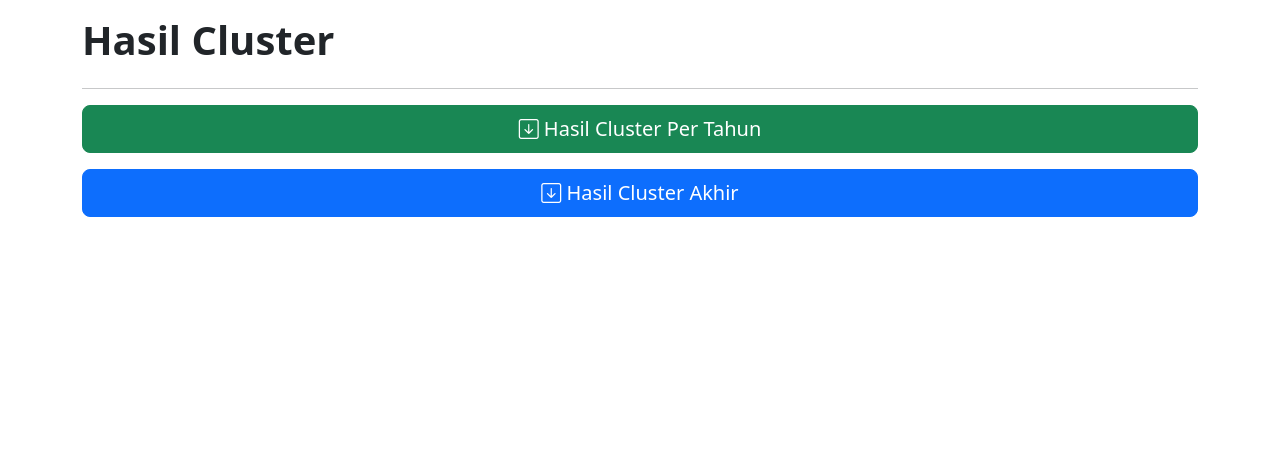
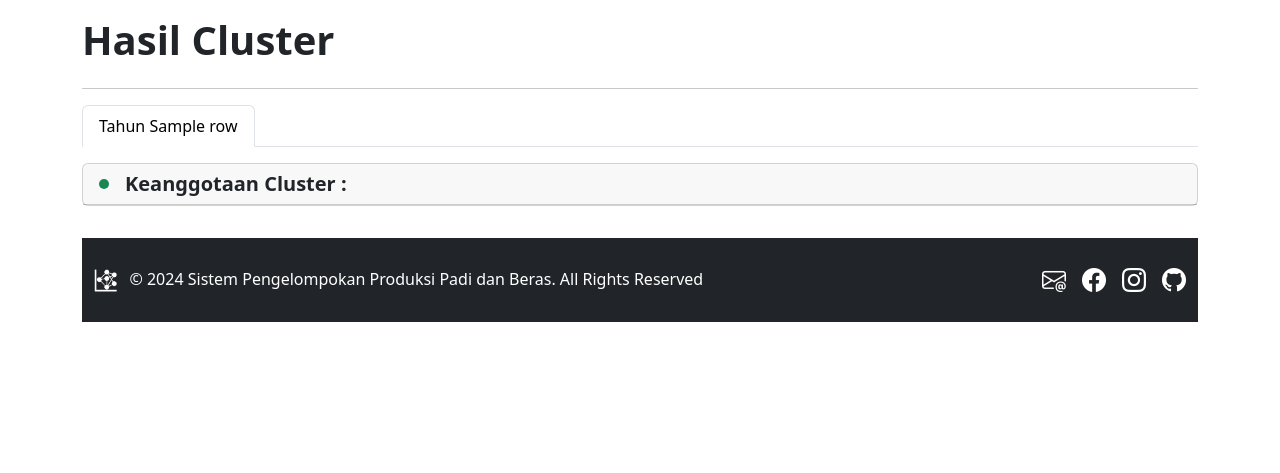
Before and after one commit to hasimazari24/app_clustering_ahc, a Flask app: template templates/hasil-cluster.html in a window 1280 px wide. Shown: the part 86-559 px from the top of the page. Run offline with Flask 3, Linux system fonts and the light colour scheme; the template is opened without the code that fills it: most values are stand-ins (such as "Sample title", 1, 10 or a date in 2020); some libraries are stand-ins or nearby versions.

Commit message:
re-create hasil-cluster only per year

```diff
--- a/app.py
+++ b/app.py
@@ -479,32 +479,4 @@
             """, (header[2],))
         clustering_content[header[2]] = cursor.fetchall()
 
-    #hasil akhir
-    cursor.execute("""
-        SELECT
-            dts.tahun,
-            dts_c.kabupaten_kota,
-            cls_c.keterangan AS keterangan_cluster
-        FROM
-            dataset dts
-        JOIN
-            dataset_content dts_c ON dts.id = dts_c.id_dataset
-        JOIN
-            clustering cls ON cls.id_dataset = dts.id
-        JOIN
-            clustering_content cls_c ON cls_c.id_clustering = cls.id AND cls_c.id_dataset_content = dts_c.id
-        ORDER BY
-            dts.tahun, dts_c.kabupaten_kota;
-        """)
-    datacluster = cursor.fetchall()
-
-     # Convert data to DataFrame
-    df = pd.DataFrame(datacluster, columns=['tahun', 'kabupaten_kota', 'keterangan'])
-
-    # Pivot the DataFrame
-    df_pivot = df.pivot(index='kabupaten_kota', columns='tahun', values='keterangan')
-
-    # Reset index to make kabupaten_kota a column again
-    df_pivot.reset_index(inplace=True)
-
-    return render_template("hasil-cluster.html", cls=clustering, cls_c=clustering_content, data=df_pivot.to_dict(orient='records'), columns=df_pivot.columns)
+    return render_template("hasil-cluster.html", cls=clustering, cls_c=clustering_content)
--- a/templates/hasil-cluster.html
+++ b/templates/hasil-cluster.html
@@ -9,15 +9,6 @@
         <h1 class="fw-bold me-3">Hasil Cluster</h1>
     </div>
     <hr>
-    <div class="d-grid">
-        <button class="btn btn-success btn-lg mb-3" type="button" data-bs-toggle="collapse"
-            data-bs-target="#clustertahun" aria-expanded="false" aria-controls="clustertahun">
-            <i class="bi bi-arrow-down-square"></i>
-            <span>Hasil Cluster Per Tahun</span>
-        </button>
-    </div>
-    <div class="collapse mb-3" id="clustertahun">
-        <div class="card card-body border-success">
     {% if cls and cls|length > 0 %}
     <nav>
         <div class="nav nav-tabs" id="nav-tab" role="tablist">
@@ -33,14 +24,19 @@
         <div class="tab-pane fade show {% if loop.index == 1 %} active {% endif %}" id="nav-{{ row[0] }}"
             role="tabpanel" aria-labelledby="nav-{{ row[0] }}-tab" tabindex="0">
             <div class="py-3">
-                        {% if row[3] is not none and row[3] > 1 %}
-                        <div class="dropdown-item d-flex align-items-center gap-3 text-wrap mt-0">
+                <div class="card mb-3">
+                    <h5 class="card-header bs-primary-bg-subtle">
+                        <div class="dropdown-item d-flex align-items-center gap-3 text-wrap mt-0 fw-bold">
                             <span class="bg-success rounded-circle d-inline-block"
                                 style="width: .5em; height: .5em; min-width: .5em; min-height: .5em;"></span>
                             <span>Keanggotaan Cluster :</span>
                         </div>
-                        <div class="table-responsive mt-3">
-                            <table class="table table-bordered table-hover w-full">
+                    </h5>
+
+                    {% if row[3] is not none and row[3] > 1 %}
+                    <div class="card-body">
+                        <div class="table-responsive">
+                            <table class="table table-bordered table-hover w-full mb-0">
                                 <thead>
                                     <tr class="align-middle text-center">
                                         <!-- <th>No</th> -->
@@ -62,14 +58,20 @@
                                 </tbody>
                             </table>
                         </div>
+                    </div>
+                </div>
 
-                        <div class="dropdown-item d-flex align-items-center gap-3 text-wrap mt-2">
+                <div class="card mb-3">
+                    <h5 class="card-header bs-primary-bg-subtle">
+                        <div class="dropdown-item d-flex align-items-center gap-3 text-wrap mt-2 fw-bold">
                             <span class="bg-success rounded-circle d-inline-block"
                                 style="width: .5em; height: .5em; min-width: .5em; min-height: .5em;"></span>
                             <span>Karakteristik Cluster :</span>
                         </div>
-                        <div class="table-responsive mt-3">
-                            <table class="table table-bordered table-hover w-auto">
+                    </h5>
+                    <div class="card-body d-flex justify-content-center align-items-center">
+                        <div class="table-responsive">
+                            <table class="table table-bordered table-hover w-auto mb-0">
                                 <thead>
                                     <tr class="align-middle text-center">
                                         <!-- <th>No</th> -->
@@ -94,12 +96,21 @@
                                 </tbody>
                             </table>
                         </div>
-                        <div class="dropdown-item d-flex align-items-center gap-3 text-wrap mt-2">
+                    </div>
+                </div>
+                <div class="card mb-3">
+                    <h5 class="card-header bs-primary-bg-subtle">
+                        <div class="dropdown-item d-flex align-items-center gap-3 text-wrap mt-2 fw-bold">
                             <span class="bg-success rounded-circle d-inline-block"
                                 style="width: .5em; height: .5em; min-width: .5em; min-height: .5em;"></span>
                             <span>Visualisasi Pemetaan Cluster :</span>
                         </div>
+                    </h5>
+                    <div class="card-body d-flex justify-content-center align-items-center">
                         <img src="{{ url_for('static', filename='pemetaan/' ~ 'download (4).png') }}" class="img-fluid">
+                    </div>
+                </div>
+
                 {% endif %}
             </div>
         </div>
@@ -109,43 +120,5 @@
     <div class="text-center"><i>Hasil cluster masih kosong.</i></div>
     {% endif %}
 </div>
-    </div>
-
-    <div class="d-grid">
-        <button class="btn btn-primary btn-lg mb-3" type="button" data-bs-toggle="collapse"
-            data-bs-target="#clusterakhir" aria-expanded="false" aria-controls="clusterakhir">
-            <i class="bi bi-arrow-down-square"></i>
-            <span>Hasil Cluster Akhir</span>
-        </button>
-    </div>
-    <div class="collapse mb-3" id="clusterakhir">
-        <div class="card card-body border-primary">
-            <div class="table-responsive">
-                <table class="table table-bordered">
-                    <thead>
-                        <tr class="text-center">
-                            <th>No</th>
-                            <th>Kabupaten/Kota</th>
-                            {% for col in columns[1:] %}
-                            <th>{{ col }}</th>
-                            {% endfor %}
-                        </tr>
-                    </thead>
-                    <tbody>
-                        {% for row in data %}
-                        <tr class="text-center">
-                            <td>{{ loop.index }}</td>
-                            <td>{{ row['kabupaten_kota'] }}</td>
-                            {% for col in columns[1:] %}
-                            <td>{{ row[col] if col in row else '' }}</td>
-                            {% endfor %}
-                        </tr>
-                        {% endfor %}
-                    </tbody>
-                </table>
-            </div>
-        </div>
-    </div>
-</div>
 
 {% endblock %}
```
Lines whose indentation alone changed are shown as unchanged.
